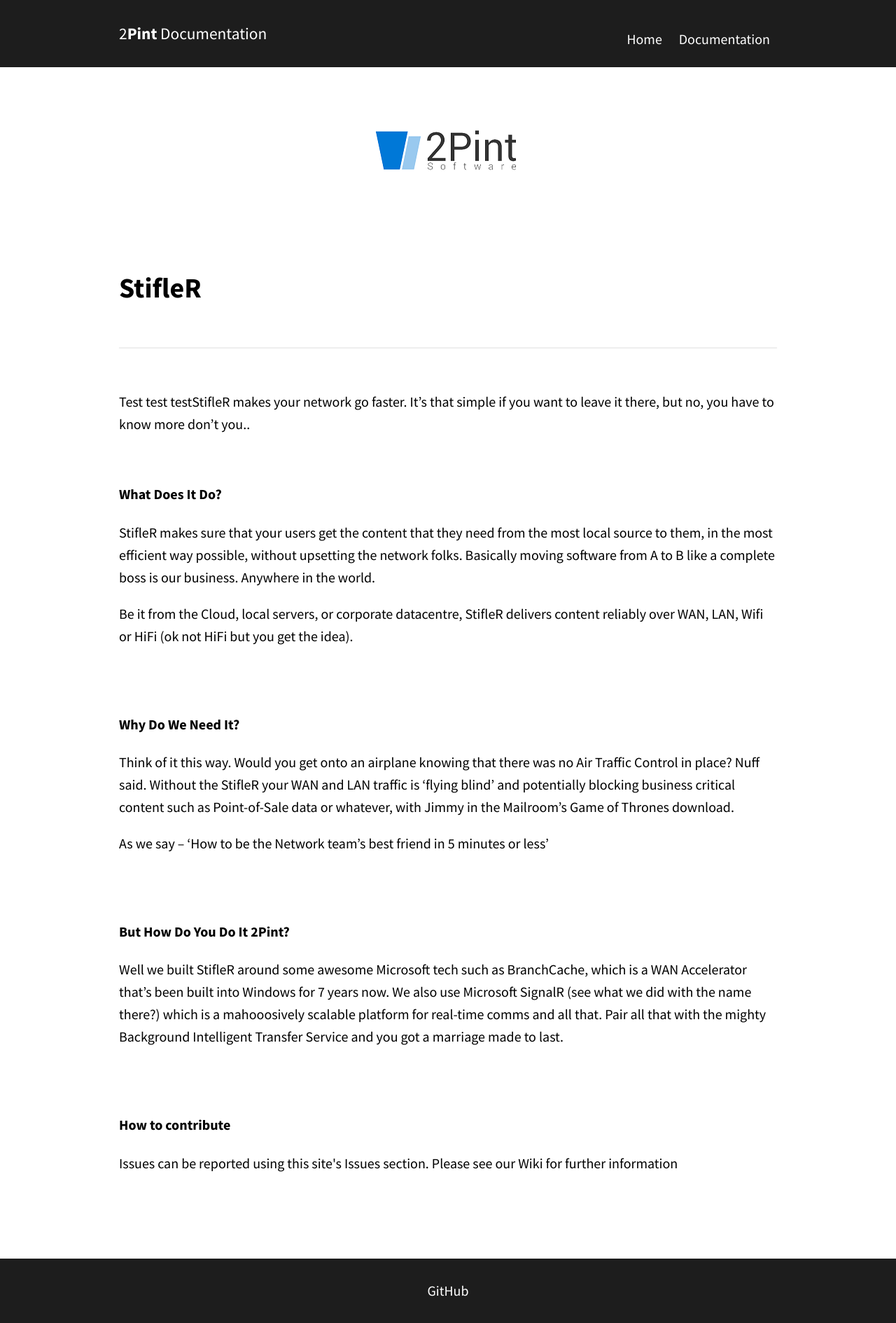
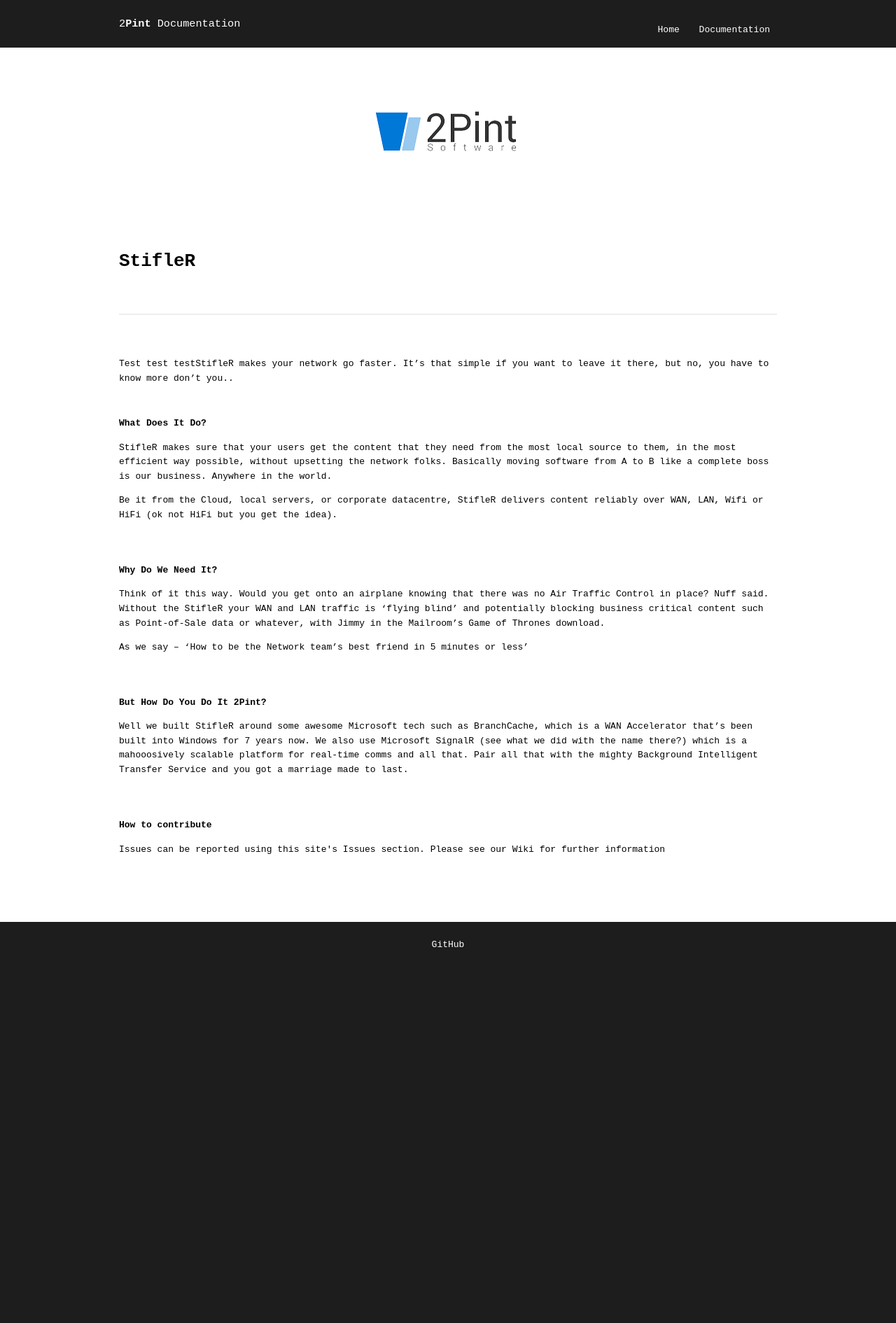
Before and after one commit to RoseSmithTest/2PintTest.github.io, a Jekyll site: the page built from index.html, in a window 1280 px wide. Shown: the whole page at 70% size. Built offline with Jekyll 4.4.1, drawn with Linux system fonts in a browser that asks for light colours; after the commit the page ends 1384 px from its top, so only the background shows below that.

Commit message:
Update style.css

```diff
--- a/css/style.css
+++ b/css/style.css
@@ -1,8 +1,8 @@
 body {
-  font-family: "Source Sans Pro", sans-serif;
+  font-family: monospace;
   padding: 0;
   margin: 0;
-  font-size: 20px;
+  font-size: initial;
   background: #1D1D1D;
 }
 
```
